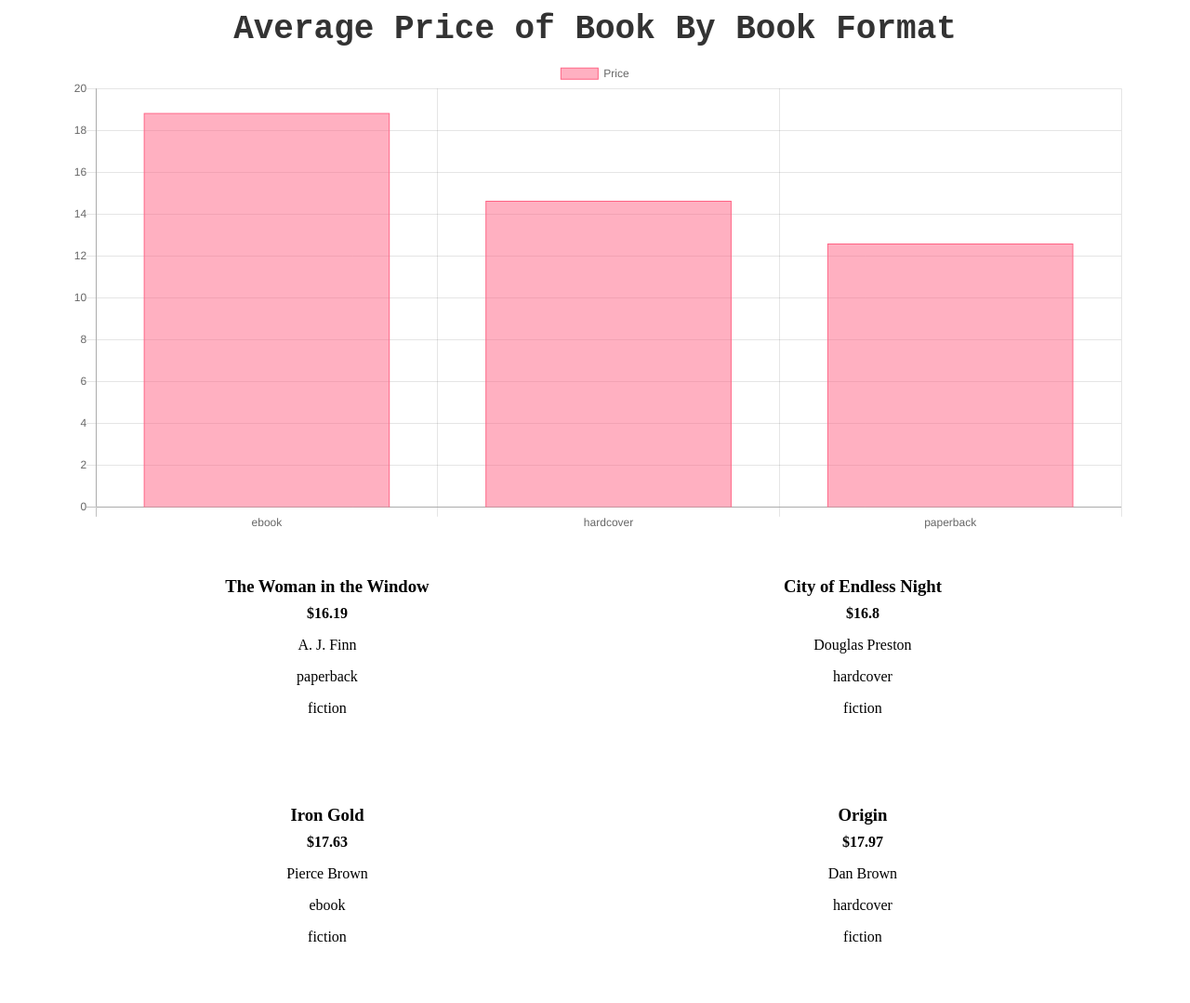
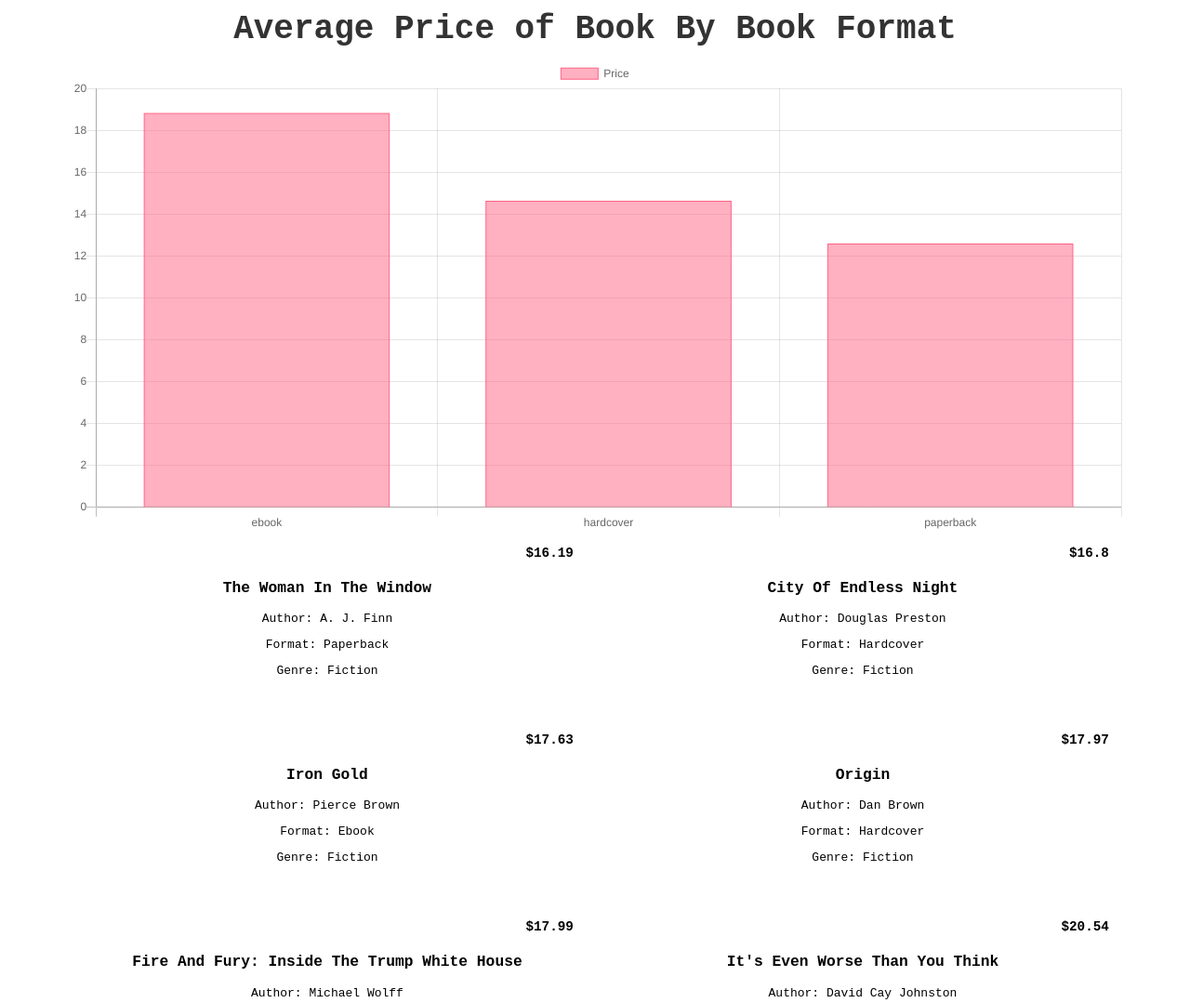
Before and after one commit to ConnorMiller21/LabOneChartJS, a plain HTML site: page index.html in a window 1280 px wide. Shown: the top 1079 px of the page at 93% size. Drawn offline with nearby package versions, Linux system fonts and the light colour scheme.

Commit message:
Minor style changes. Need more done.

```diff
--- a/css/style.css
+++ b/css/style.css
@@ -9,6 +9,7 @@ body {
    display: flex;
    align-items: center;
    justify-content: center;
+   font-family: monospace;
 }
 
 #chart-container {
@@ -28,9 +29,33 @@ body {
    margin: 2%;
    padding: 1%;
    text-align: center;
+   text-transform: capitalize;
+   position: relative;
 }
 
-.book h3 {
+.book-title {
+   font-size: 1.25em;
+   position: relative;
+   margin-top: 2.5%;;
+}
 
-   margin: 0.5em 0;
+.price {
+   font-size: 1.1em;
+   position: absolute;
+   margin: 0;
+   font-weight: bold;
+   top: -7.5%;
+   right: 0;
 }
+
+.author {
+
+}
+
+.format {
+
+}
+
+.genre {
+
+}
--- a/js/chart.js
+++ b/js/chart.js
@@ -14,10 +14,10 @@ function displayfileData(allData) {
       document.querySelector("#chart-container").innerHTML +=
       "<div class='book'>" +
       "<h3 class='book-title'>" + title + "</h3>" +
-      "<strong class='price'> $" + price + "</strong>" +
-      "<p class='author'>" + author + "</p>" +
-      "<p class='format'>" + format + "</p>" +
-      "<p class='genre'>" + genre + "</p>" +
+      "<p class='price'> $" + price + "</p>" +
+      "<p class='author'>Author: " + author + "</p>" +
+      "<p class='format'>Format: " + format + "</p>" +
+      "<p class='genre'>Genre: " + genre + "</p>" +
       "<div>";
    });
 }
```
